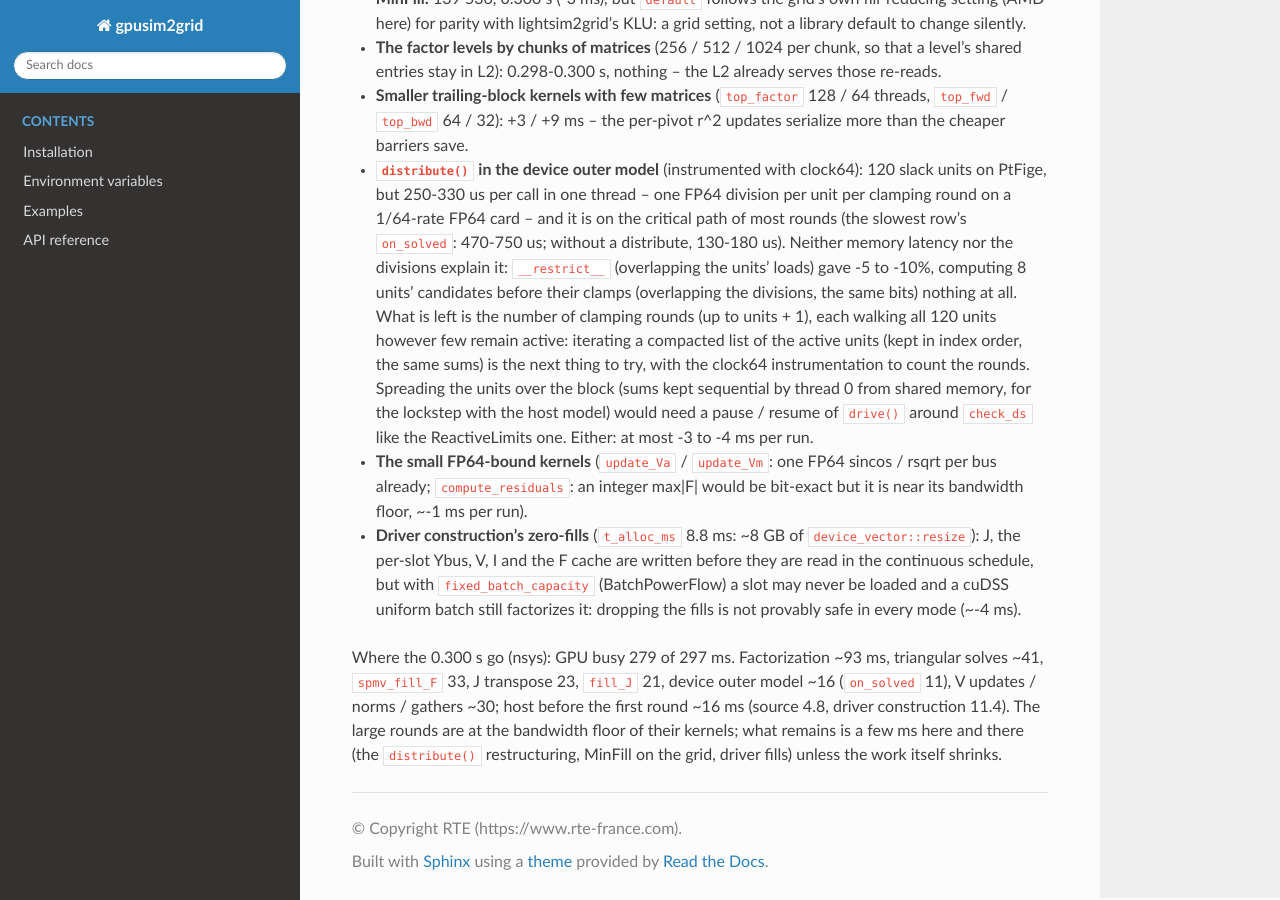
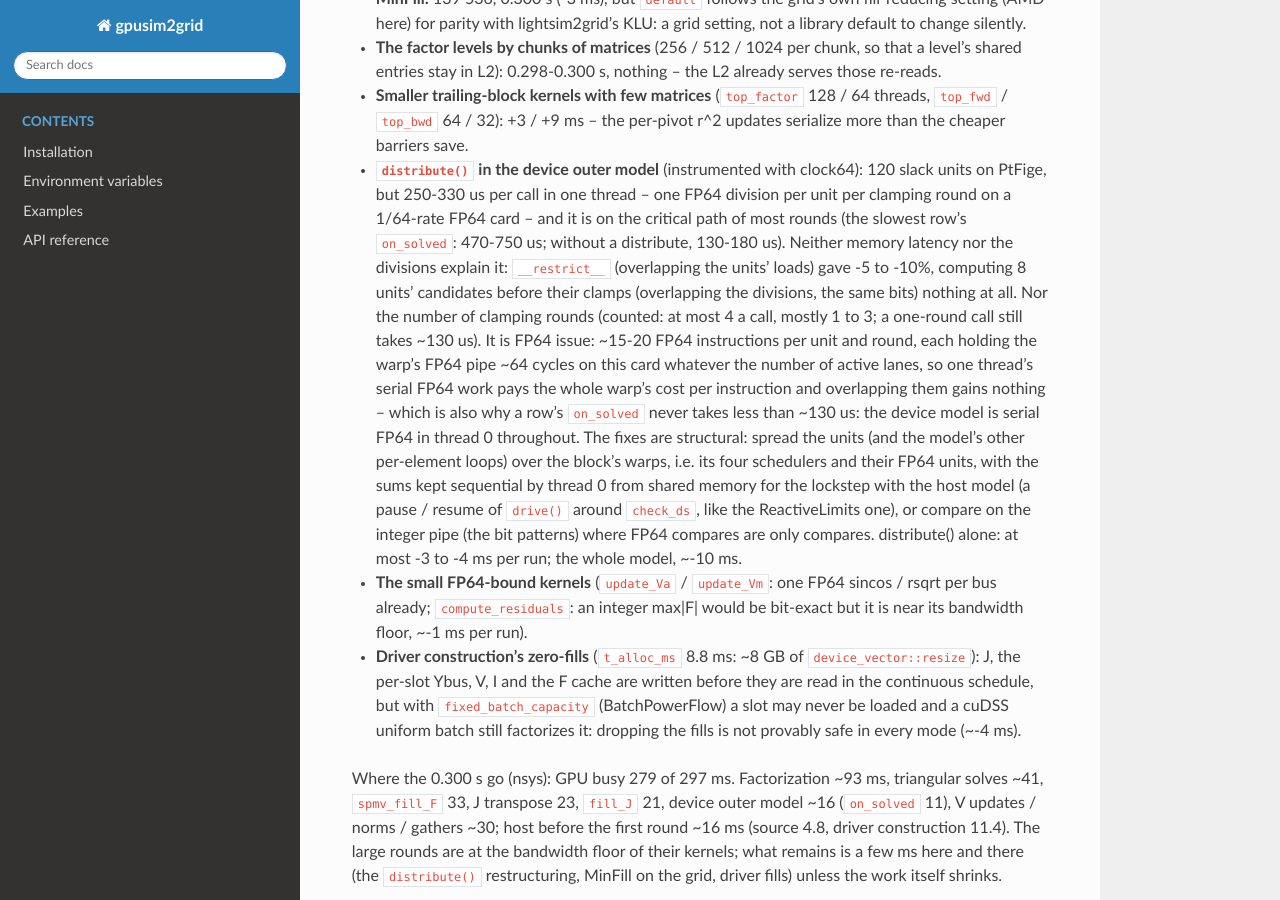
Before and after one commit to Grid2op/gpusim2grid, a Sphinx documentation site: the page built from docs/dev_notes/n1_big_rounds_bandwidth.md, in a window 1280 px wide and 900 px high, scrolled down 6138 px. Built offline with Sphinx 7.4.7 and the Read the Docs theme 3.1.0, drawn with Linux system fonts in a browser that asks for light colours.

Commit message:
Dev note: the device outer model is FP64-issue-bound in thread 0
distribute() makes at most 4 clamping rounds (counted), yet a one-round call
takes ~130 us: ~15-20 FP64 instructions per unit, each holding the warp's
FP64 pipe ~64 cycles on a 1/64-rate card whatever the active lanes. The fix
is structural (the units over the block's warps, sums kept sequential), as
for the model's other serial loops.

Assisted-by: Claude Code (claude-opus-5-5)
Signed-off-by: Benjamin Donnot <benjamin.donnot@rte-france.com>

```diff
--- a/docs/dev_notes/n1_big_rounds_bandwidth.md
+++ b/docs/dev_notes/n1_big_rounds_bandwidth.md
@@ -234,12 +234,17 @@ per-row outer / Newton iterations identical; V within the 1.2e-12 run-to-run spr
   `on_solved`: 470-750 us; without a distribute, 130-180 us). Neither memory latency nor the
   divisions explain it: `__restrict__` (overlapping the units' loads) gave -5 to -10%, computing 8
   units' candidates before their clamps (overlapping the divisions, the same bits) nothing at all.
-  What is left is the number of clamping rounds (up to units + 1), each walking all 120 units
-  however few remain active: iterating a compacted list of the active units (kept in index order,
-  the same sums) is the next thing to try, with the clock64 instrumentation to count the rounds.
-  Spreading the units over the block (sums kept sequential by thread 0 from shared memory, for the
-  lockstep with the host model) would need a pause / resume of `drive()` around `check_ds` like the
-  ReactiveLimits one. Either: at most -3 to -4 ms per run.
+  Nor the number of clamping rounds (counted: at most 4 a call, mostly 1 to 3; a one-round call
+  still takes ~130 us). It is FP64 issue: ~15-20 FP64 instructions per unit and round, each holding
+  the warp's FP64 pipe ~64 cycles on this card whatever the number of active lanes, so one thread's
+  serial FP64 work pays the whole warp's cost per instruction and overlapping them gains nothing --
+  which is also why a row's `on_solved` never takes less than ~130 us: the device model is serial
+  FP64 in thread 0 throughout. The fixes are structural: spread the units (and the model's other
+  per-element loops) over the block's warps, i.e. its four schedulers and their FP64 units, with
+  the sums kept sequential by thread 0 from shared memory for the lockstep with the host model (a
+  pause / resume of `drive()` around `check_ds`, like the ReactiveLimits one), or compare on the
+  integer pipe (the bit patterns) where FP64 compares are only compares. distribute() alone: at
+  most -3 to -4 ms per run; the whole model, ~-10 ms.
 - **The small FP64-bound kernels** (`update_Va` / `update_Vm`: one FP64 sincos / rsqrt per bus
   already; `compute_residuals`: an integer max|F| would be bit-exact but it is near its bandwidth
   floor, ~-1 ms per run).
```
